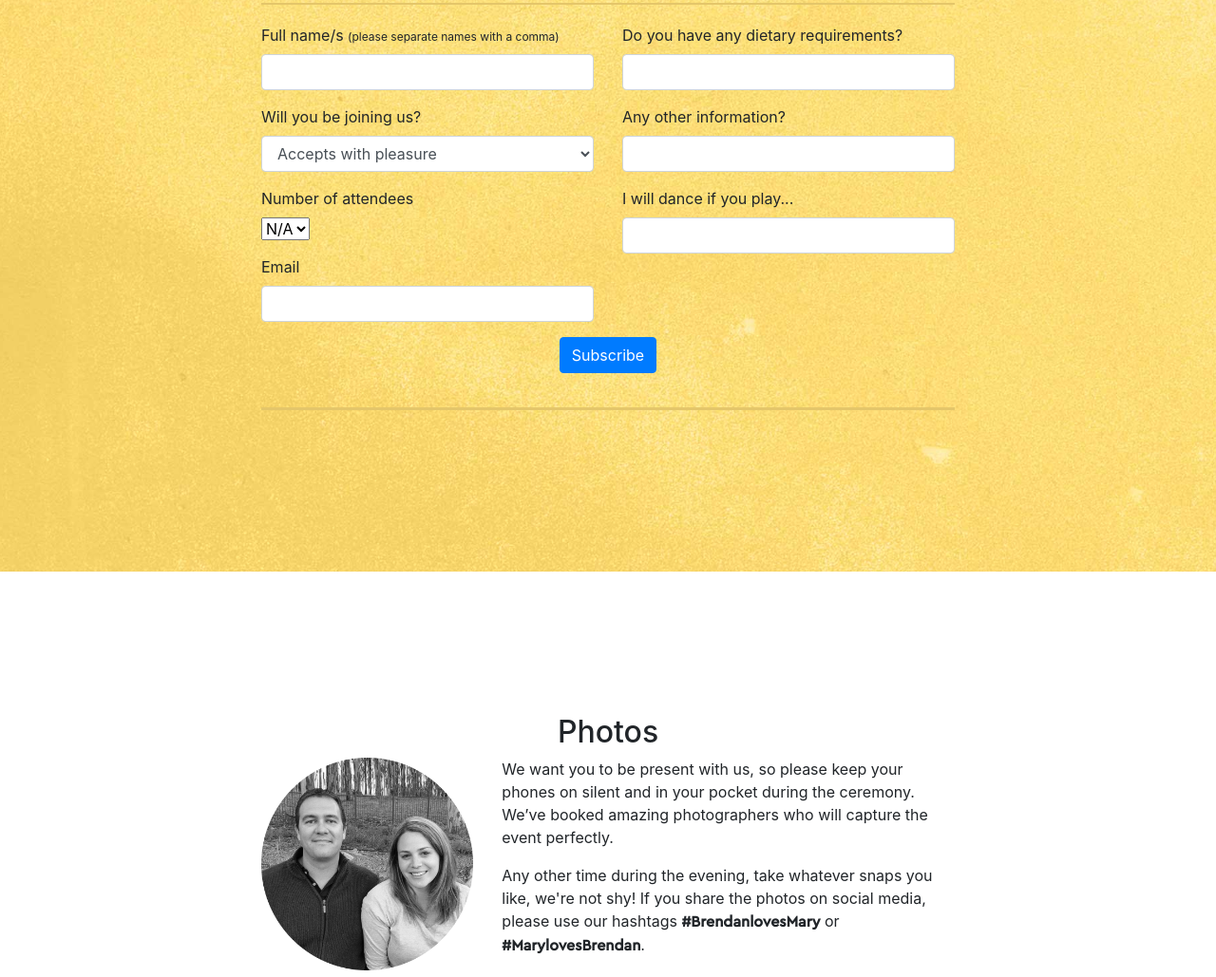
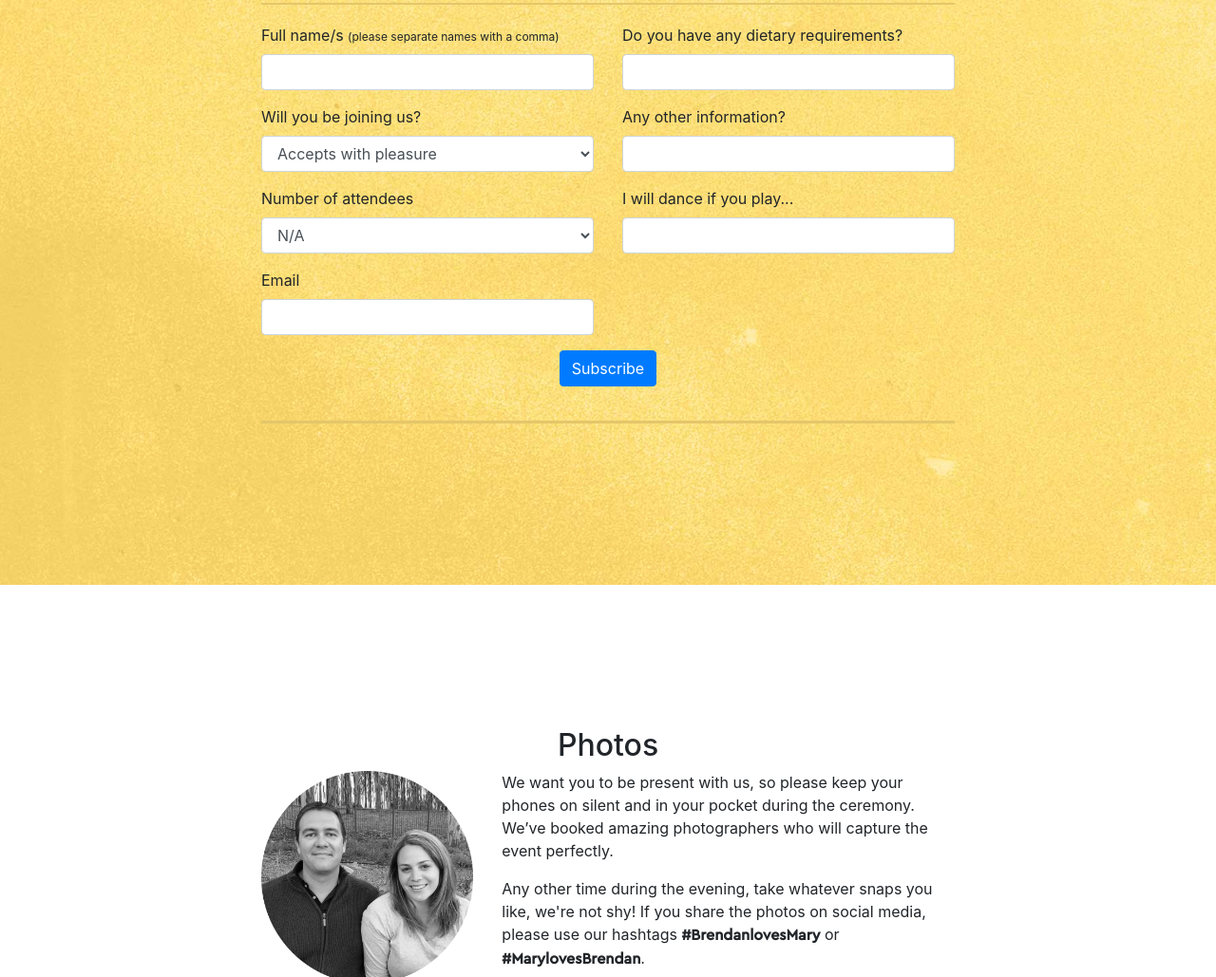
Before and after one commit to cohengum/maryandbrendan, a website with bundled scripts: page index.html in a window 1280 px wide. Shown: the part 2711-3740 px from the top of the page at 95% size. Built offline with nearby package versions, Linux system fonts and the light colour scheme.

Commit message:
form field

```diff
--- a/index.html
+++ b/index.html
@@ -234,7 +234,7 @@ We recommend staying at the <a href="" class="purple-link" data-toggle="modal" d
 <p>
     <label for="fieldjdliqd">Number of attendees</label>
     <br />
-    <select id="fieldjdliqd" name="cm-fo-jdliqd">
+    <select id="fieldjdliqd" name="cm-fo-jdliqd" class="form-control">
         <option value="3333420">N/A</option>
         <option value="3333421">1</option>
         <option value="3333422">2</option>
```
